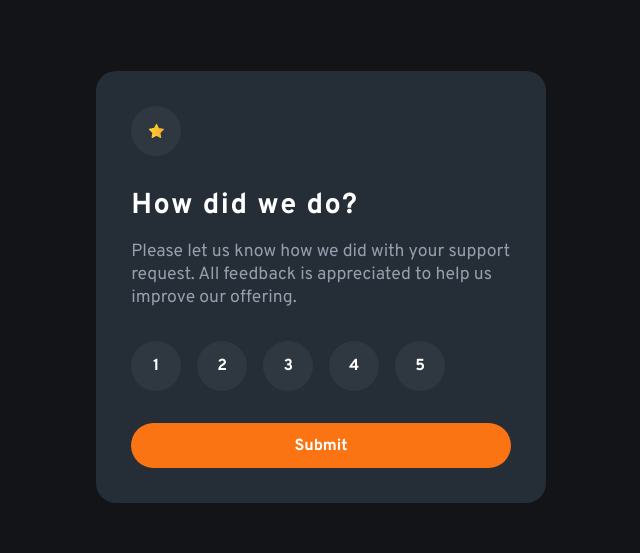
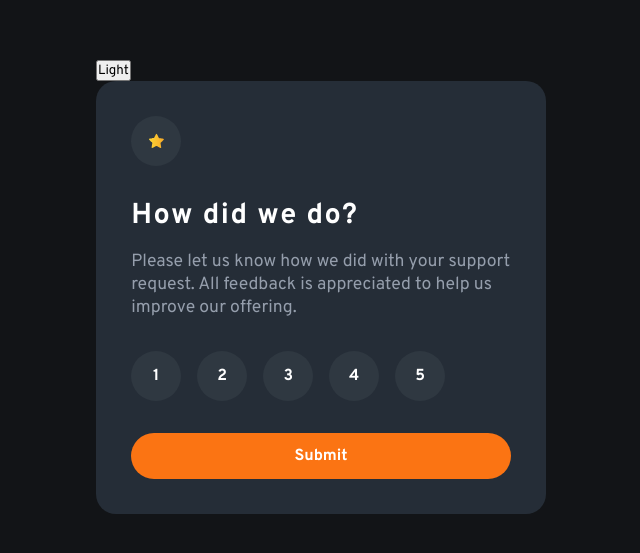
Before and after one commit to mdyasin7636/rating-submit-with-styled-components, a React (Vite) app: page / in a window 1280 px wide. Shown: the part 113-666 px from the top of the page, without its empty margins (319-959 px from the left). Built offline with nearby package versions, Linux system fonts and the light colour scheme.

Commit message:
theme toggled

```diff
--- a/src/App.jsx
+++ b/src/App.jsx
@@ -1,12 +1,40 @@
+import { useState } from "react";
 import RatingCard from "./components/RatingCard/RatingCard";
 import { GLobalStyle } from "./components/styled/GlobalStyle";
+import { ThemeProvider } from "styled-components";
 
 const App = () => {
+  const [theme, setTheme] = useState({
+    mode: "dark",
+    colors: {
+      white: "hsl(0, 0%, 100%)",
+      greyishWhite: "hsl(0, 0%, 92%)",
+      lightGrey: "hsl(217, 12%, 63%)",
+      mediumGrey: "hsl(216, 12%, 54%)",
+      mediumBlue: "hsl(210, 16%, 22%)",
+      darkBlue: "hsl(213, 19%, 18%)",
+      veryDarkBlue: "hsl(216, 12%, 8%)",
+      orange: "hsl(25, 97%, 53%)",
+    },
+  });
+
+  const themeSwitchHandler = () => {
+    setTheme((theme) => ({
+      ...theme,
+      mode: theme.mode === 'dark' ? 'light' : 'dark'
+    }))
+  }
+
   return (
-    <div>
-      <GLobalStyle/>
-      <RatingCard/>
-    </div>
+    <ThemeProvider theme={theme}>
+      <GLobalStyle />
+
+      <button onClick={themeSwitchHandler}>
+      {theme.mode === 'dark' ? 'Light' : 'Dark'}
+      </button>
+
+      <RatingCard />
+    </ThemeProvider>
   );
 };
 
--- a/src/components/RatingCard/ratingCardStyle.js
+++ b/src/components/RatingCard/ratingCardStyle.js
@@ -7,7 +7,7 @@ max-width: 450px;
 min-width: 450px;
 /* background: white; */
 padding: 2.2rem;
-background-color: hsl(213, 19%, 18%);
+background-color: ${({theme}) => theme.mode === 'dark' ? theme.colors.darkBlue : theme.colors.white};
 `;
 
 export const RatingIconBox = styled.div`
--- a/src/components/styled/GlobalStyle.js
+++ b/src/components/styled/GlobalStyle.js
@@ -13,7 +13,8 @@ export const GLobalStyle = createGlobalStyle`
 
 body {
     box-sizing: border-box;
-    background-color: hsl(216, 12%, 8%);
+    background-color: ${({ theme }) =>
+      theme.mode === "dark" ? theme.colors.veryDarkBlue : theme.colors.greyishWhite};
     height: 100vh;
     width: 100%;
     display: grid;
```
